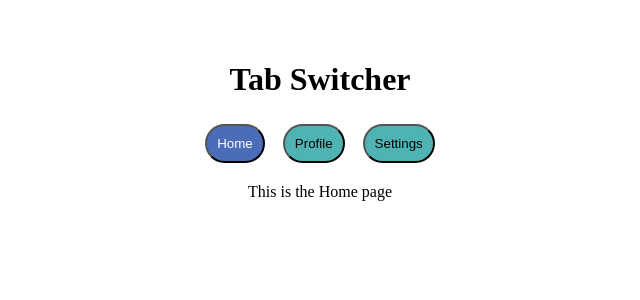
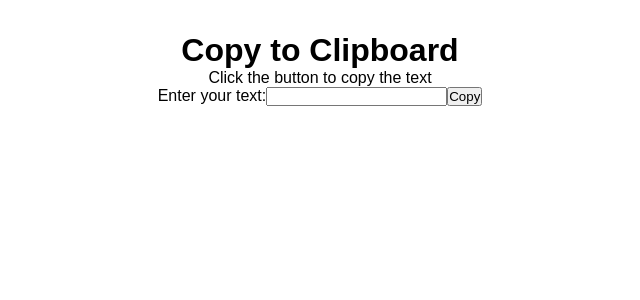
Before and after one commit to 9gunjan/Interview-Practice-React-Daily-Questions, a React (Vite) app in the folder Password Strength Checker/my-react-app/: page / in a window 1280 px wide. Shown: the top 300 px of the page, without its empty margins (320-960 px from the left). Built offline with nearby package versions, Linux system fonts and the light colour scheme.

Commit message:
copy to clipboard

```diff
--- a/Password Strength Checker/my-react-app/src/App.jsx
+++ b/Password Strength Checker/my-react-app/src/App.jsx
@@ -1,7 +1,9 @@
 import "./App.css";
 import AgeCalculator from "./components/AgeCalculator.jsx";
 import CheckPasswordStrength from "./components/checkPasswordStrength.jsx";
+import CopyToClipboard from "./components/CopyToClipboard.jsx";
 import CounterUsingReact from "./components/CounterUsingReact.jsx";
+import DarkMode from "./components/DarkMode.jsx";
 import GuessTheNumber from "./components/GuessTheNumber.jsx";
 import Sidebar from "./components/Sidebar.jsx";
 import TabSwitcher from "./components/TabSwitcher.jsx";
@@ -14,7 +16,9 @@ function App() {
       {/* <AgeCalculator/> */}
       {/* <CounterUsingReact/> */}
       {/* <Sidebar/> */}
-      <TabSwitcher />
+      {/* <TabSwitcher /> */}
+      {/* <DarkMode/> */}
+      <CopyToClipboard />
     </div>
   );
 }
--- /dev/null
+++ b/Password Strength Checker/my-react-app/src/components/CopyToClipboard.jsx
@@ -0,0 +1,36 @@
+import React, { useState } from "react";
+
+const CopyToClipboard = () => {
+  const [inputText, setInputText] = useState("");
+  const [message, setMessage] = useState("");
+  const handleCopy = () => {
+    if (inputText === "") return setMessage("Please enter some text");
+
+    navigator.clipboard.writeText(inputText);
+    setMessage("copied!")
+    setTimeout(() => {
+      setMessage("");
+    }, 2000);
+  };
+
+  return (
+    <div className="parent-container">
+      <h1>Copy to Clipboard</h1>
+      <p>Click the button to copy the text</p>
+      <div>
+        <label>Enter your text:</label>
+        <input
+          type="text"
+          value={inputText}
+          onChange={(e) => {
+            setInputText(e.target.value);
+          }}
+        />
+        <button onClick={handleCopy}>Copy</button>
+        {message && <p> {message}</p>}
+      </div>
+    </div>
+  );
+};
+
+export default CopyToClipboard;
--- /dev/null
+++ b/Password Strength Checker/my-react-app/src/components/DarkMode.jsx
@@ -0,0 +1,27 @@
+import React, { useState } from "react";
+
+const DarkMode = () => {
+  const [isDark, setIsDark] = useState(false);
+  //true=dark hai
+  //false = dark nahi hai
+
+  const toggleMode = () => {
+    setIsDark(!isDark);
+  };
+
+  return (
+    // Corrected className to properly evaluate the ternary
+    <div className={`app-container ${isDark ? "dark" : "light"}`}>
+      <h1>Dark Mode Toggle</h1>
+      <button
+        className={`toggle ${isDark ? "active" : ""} `}
+        onClick={toggleMode}
+      >
+        {/* The span should be the clickable element for the circle */}
+        <span className={`circle ${isDark ? "circle-right" : ""}`}></span>
+      </button>
+    </div>
+  );
+};
+
+export default DarkMode;
--- a/Password Strength Checker/my-react-app/src/components/TabSwitcher.jsx
+++ b/Password Strength Checker/my-react-app/src/components/TabSwitcher.jsx
@@ -3,9 +3,9 @@ import React, { useState } from "react";
 const TabSwitcher = () => {
   const buttonArray = ["Home", "Profile", "Settings"];
   const contentArray = [
-    "This is the Home page",
-    "This is the Profile page",
-    "This is the Settings page",
+    { id: 0, content: "This is the Home page" },
+    { id: 1, content: "This is the Profile page" },
+    { id: 2, content: "This is the Settings page" },
   ];
   const [activeTab, setActiveTab] = useState(0);
   return (
@@ -23,7 +23,7 @@ const TabSwitcher = () => {
         ))}
       </div>
       <div>
-        <p>{contentArray[activeTab]}</p>
+        <p>{contentArray.find((item) => item.id === activeTab)?.content}</p>
       </div>
     </div>
   );
--- a/Password Strength Checker/my-react-app/src/index.css
+++ b/Password Strength Checker/my-react-app/src/index.css
@@ -29,6 +29,7 @@ body {
   min-width: 320px;
   min-height: 100vh;
 }
+
 
 h1 {
   font-size: 3.2em;
@@ -80,6 +81,12 @@ button:focus-visible {
   padding:50px;
   border-radius: 50px;
   } */
+
+* {
+  margin: 0;
+  padding: 0;
+  box-sizing: border-box;
+}
 .sidebar {
   position: fixed;
   right: 0; /* changed from left: 0 */
@@ -190,7 +197,70 @@ button:focus-visible {
 .tab:hover {
   background-color: rgb(180, 242, 242);
 }
-.tab.active{
+.tab.active {
   background-color: #4b6cb7;
   color: white;
 }
+
+body {
+  margin: 0;
+  padding: 0;
+  font-family: sans-serif; /* Or your preferred font */
+}
+
+/* Apply to the main container element */
+.app-container {
+  min-height: 100vh; /* Ensures it takes at least the full viewport height */
+  display: flex;
+  flex-direction: column;
+  align-items: center;
+  justify-content: center;
+  transition: background-color 0.3s ease, color 0.3s ease; /* Smooth transition for both background and text color */
+}
+
+/* Styles for the light mode */
+.light {
+  background-color: #f9f9f9;
+  color: #333;
+}
+
+/* Styles for the dark mode */
+.dark {
+  background-color: #222;
+  color: #fff;
+}
+
+/* Toggle switch styles */
+.toggle {
+  height: 30px;
+  width: 60px;
+  border-radius: 50px;
+  background-color: #ccc; /* Default background for the toggle track */
+  position: relative;
+  border: none;
+  padding: 0;
+  cursor: pointer;
+  transition: background-color 0.3s ease;
+  margin-top: 20px; /* Add some spacing */
+}
+
+.toggle.active {
+  background-color: #4caf50; /* Green when active */
+}
+
+.circle {
+  position: absolute;
+  left: 0;
+  top: 0;
+  height: 30px;
+  width: 30px;
+  border-radius: 50%;
+  background-color: white;
+  transition: left 0.3s ease;
+  cursor: pointer;
+  box-shadow: 0 2px 4px rgba(0, 0, 0, 0.2); /* Optional: add a subtle shadow */
+}
+
+.circle.circle-right {
+  left: 30px; /* Moves the circle to the right when active */
+}
```
